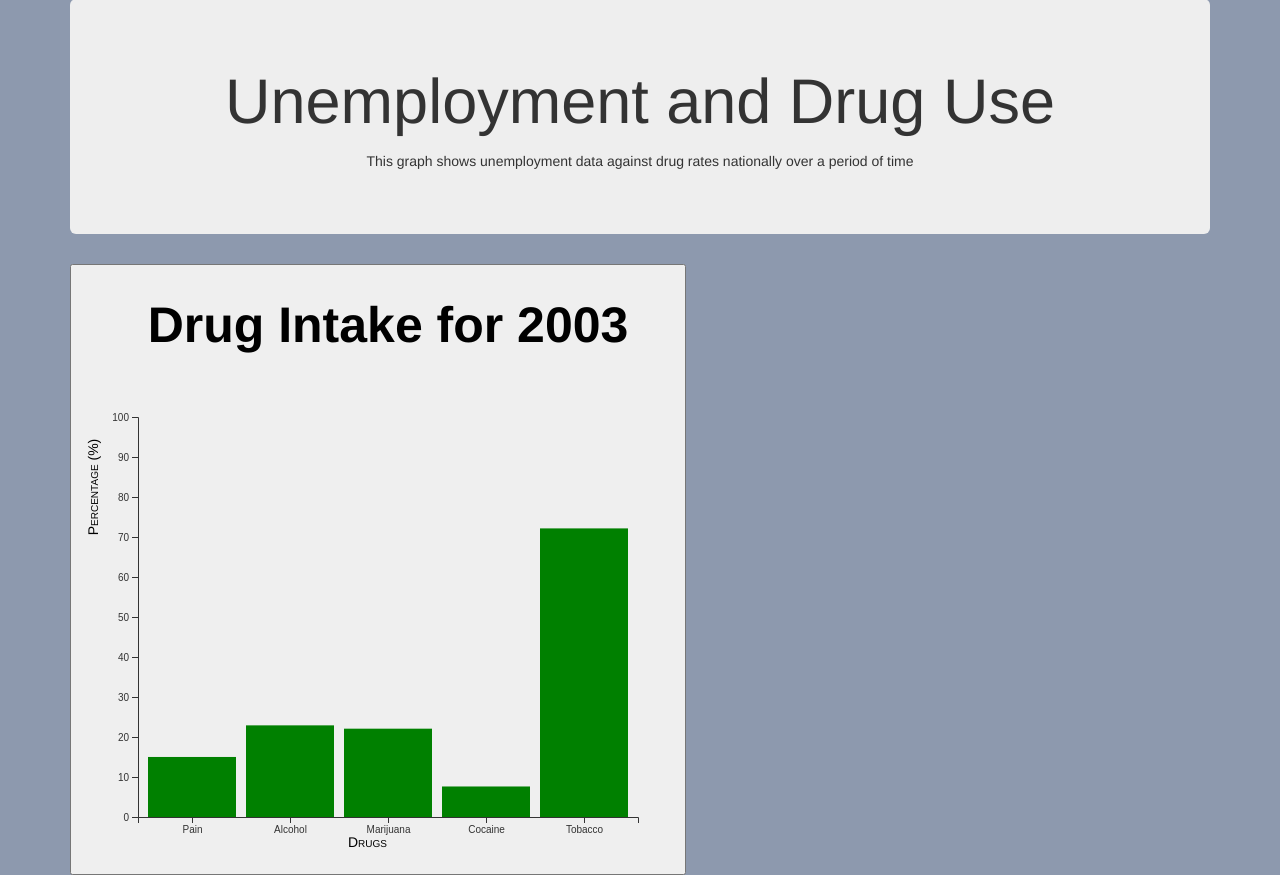
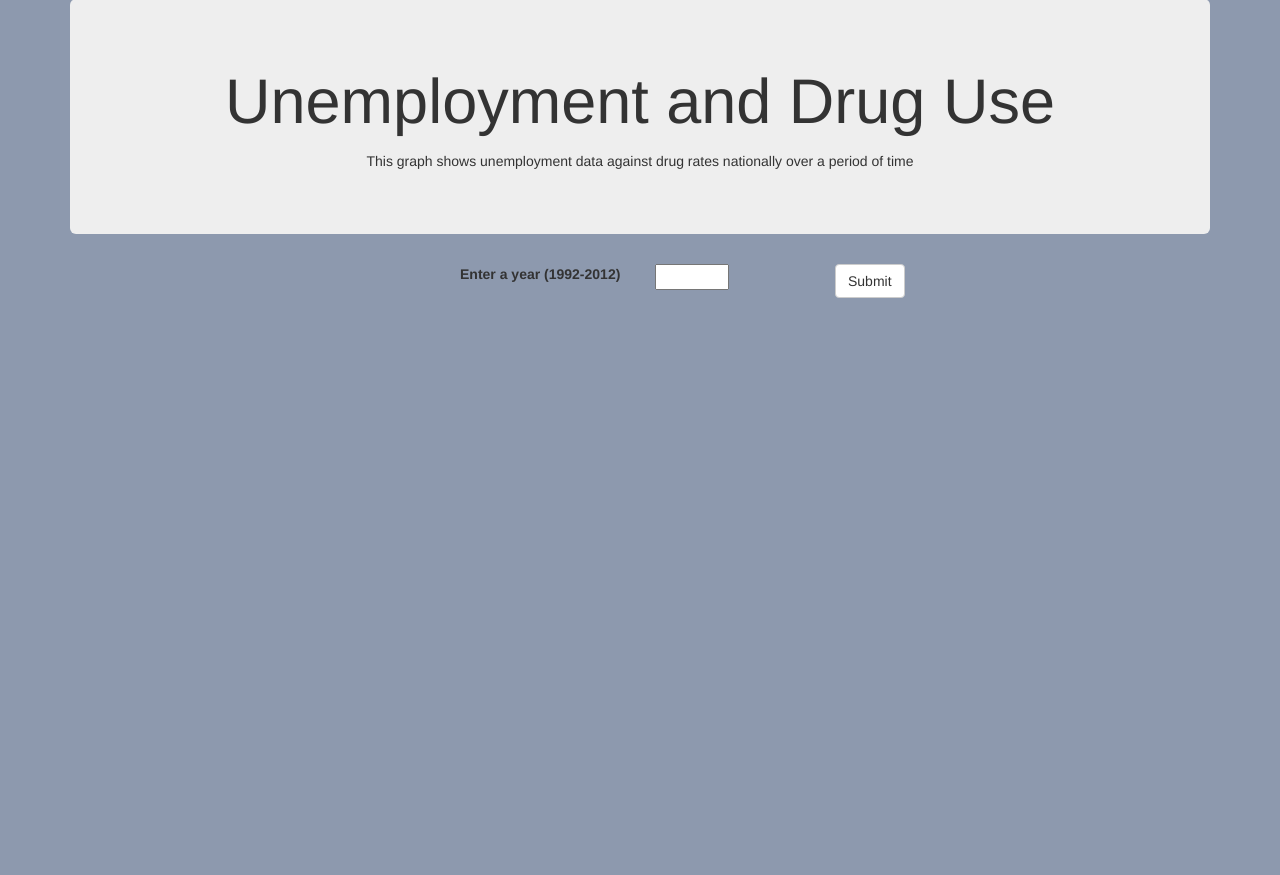
Before and after one commit to lindseyma/londonschooljoggers, a Flask app: page / in a window 1280 px wide. Shown: the part 73-948 px from the top of the page. After the commit the page ends 371 px from the top, so only its background shows below. Run offline with Flask 2, Linux system fonts and the light colour scheme; some libraries are stand-ins or nearby versions.

Commit message:
basic layout

```diff
--- a/app.py
+++ b/app.py
@@ -1,4 +1,4 @@
-from flask import Flask, render_template
+from flask import Flask, render_template, request, session
 from utils import data, drugs, labor
 
 #import utils
@@ -6,12 +6,20 @@
 app = Flask(__name__)
 app.secret_key="idkjustsomethingrandom"
 
-@app.route('/', methods=['GET'])
+@app.route('/', methods=["GET","POST"])
 def root():
-        d = data.compileList()
-        l = data.makeLaborList()
-        year = 2003
-	return render_template('index.html',d=d, year=year,l=l)
+        if 'year' not in session:
+                d = data.compileList()
+                l = data.makeLaborList()
+                session['year'] = 0
+                return render_template('index.html',d=d,l=l)
+        else:
+                d = data.compileList()
+                l = data.makeLaborList()
+                session['year'] = request.form['year']
+                year = session['year']
+                print year
+                return render_template('index.html',d=d, year=year,l=l)
 
 if __name__ == '__main__':
 	app.debug = True
--- a/templates/index.html
+++ b/templates/index.html
@@ -33,9 +33,17 @@
     </div>
 
     <div class="container">
-      <div class="dropdown">
-	<button class="btn-btn
-
+      <form class="form-horizontal" action="/" method="POST">
+	<div id="yearElement">
+	  <div class="form-group">
+	    <label for="year" class="col-lg-2 col-lg-offset-4">Enter a year (1992-2012)</label>
+	    <div class="col-lg-2">
+	      <input type="number" name="year" min="1992" max="2012">
+	    </div>
+	    <button type="submit" class="btn btn-default">Submit</button>
+	  </div>
+      </form>
+    </div>
     <div class="container" align="center">
       <svg class="svg"></svg>
     </div>
```
